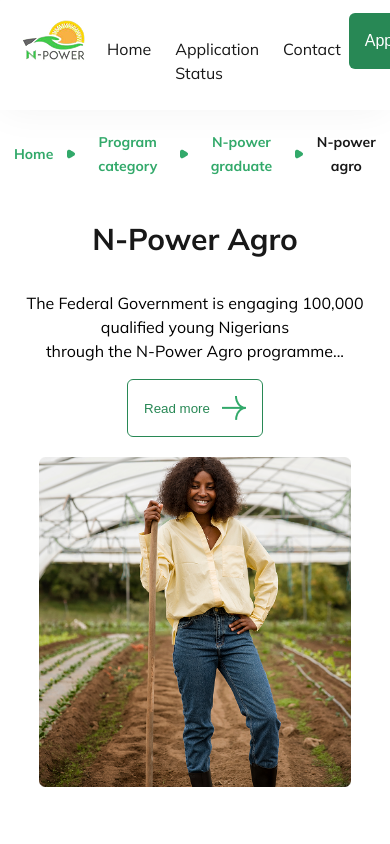
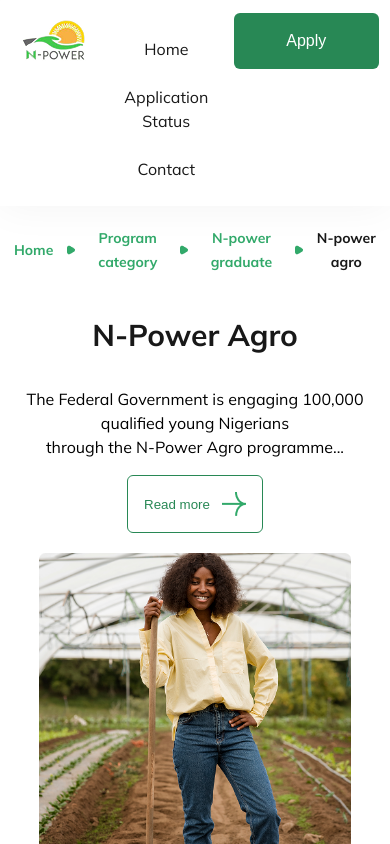
Before and after one commit to Chidinmaojimba/N-agropro2, a React (Vite) app: page / in a window 390 px wide. Built offline with nearby package versions, Linux system fonts and the light colour scheme.

Commit message:
worked on the footer

```diff
--- a/src/index.css
+++ b/src/index.css
@@ -458,4 +458,15 @@
     align-items: center;
     justify-content: center;
   }
+
+  footer {
+    flex-direction: column;
+    justify-content: center;
+    text-align: center;
+  }
+  .nav-links{
+    flex-direction: column;
+    justify-content: center;
+    text-align: center;
+  }
 }
```
